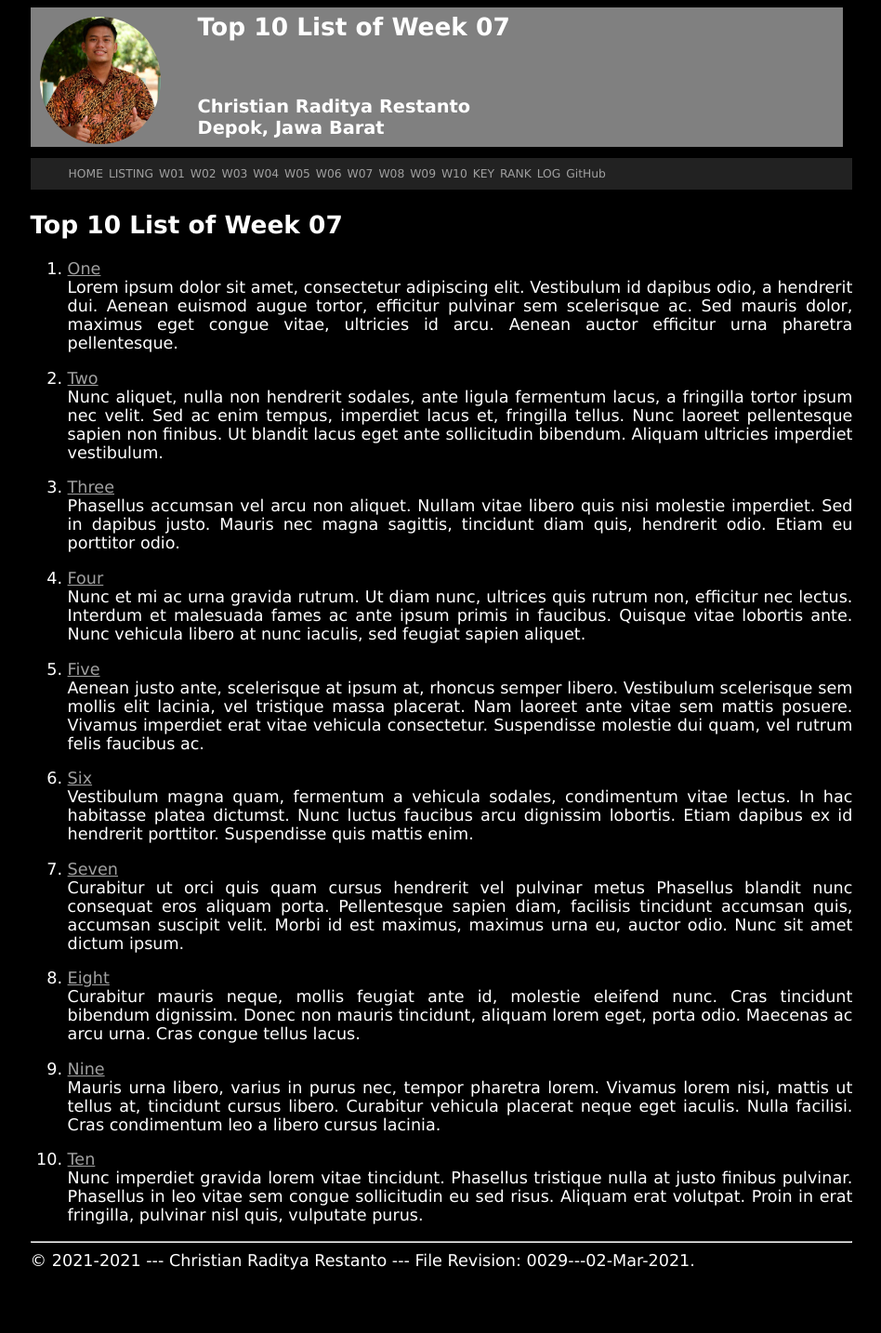
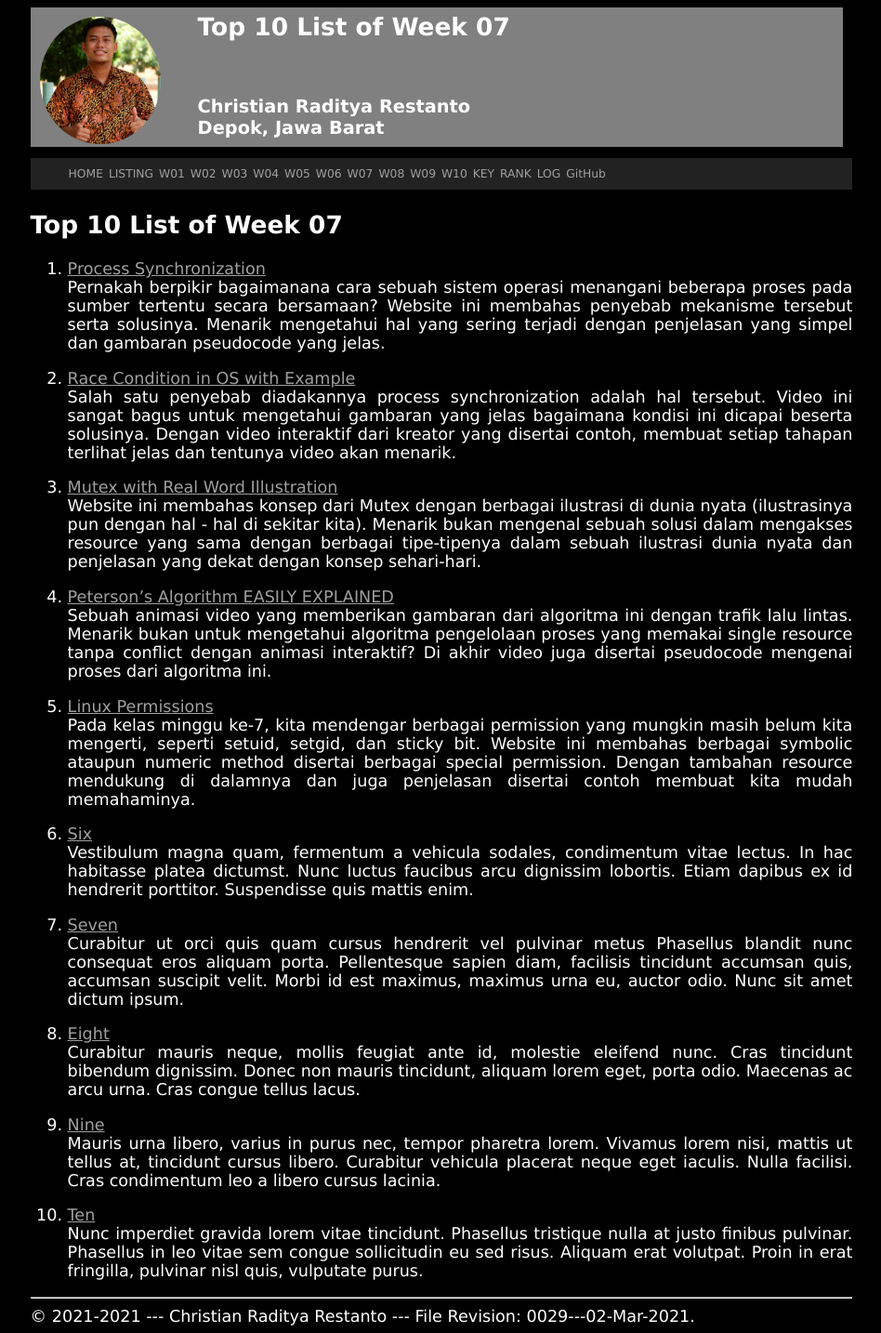
Before and after one commit to radityarestan/os211, a Jekyll site: the page built from w07.md, in a window 1280 px wide. Shown: the whole page at 93% size, without its empty margins (165-1113 px from the left). Built offline with Jekyll 4.4.1, drawn with Linux system fonts in a browser that asks for light colours; our own code applies the rules of GitHub Pages for plain Markdown files; before the commit the page ends 1374 px from its top, so only the background shows below that.

Commit message:
OS211 radityarestan

```diff
--- a/w07.md
+++ b/w07.md
@@ -5,40 +5,21 @@ permalink: /W07/
 
 # Top 10 List of Week 07
 
-1. [One](https://en.wikipedia.org/wiki/1)<br>
-Lorem ipsum dolor sit amet, consectetur adipiscing elit.
-Vestibulum id dapibus odio, a hendrerit dui.
-Aenean euismod augue tortor, efficitur pulvinar sem scelerisque ac.
-Sed mauris dolor, maximus eget congue vitae, ultricies id arcu.
-Aenean auctor efficitur urna pharetra pellentesque.
+1. [Process Synchronization](https://www.studytonight.com/operating-system/process-synchronization)<br>
+Pernakah berpikir bagaimanana cara sebuah sistem operasi menangani beberapa proses pada sumber tertentu secara bersamaan? Website ini membahas penyebab mekanisme tersebut serta solusinya. Menarik mengetahui hal yang sering terjadi dengan penjelasan yang simpel dan gambaran pseudocode yang jelas.
 
-2. [Two](https://en.wikipedia.org/wiki/2)<br>
-Nunc aliquet, nulla non hendrerit sodales, ante ligula fermentum lacus, a fringilla tortor ipsum nec velit.
-Sed ac enim tempus, imperdiet lacus et, fringilla tellus.
-Nunc laoreet pellentesque sapien non finibus.
-Ut blandit lacus eget ante sollicitudin bibendum.
-Aliquam ultricies imperdiet vestibulum.
+2. [Race Condition in OS with Example](https://www.youtube.com/watch?v=7aF0q7NfwfA)<br>
+Salah satu penyebab diadakannya process synchronization adalah hal tersebut. Video ini sangat bagus untuk mengetahui gambaran yang jelas bagaimana kondisi ini dicapai beserta solusinya. Dengan video interaktif dari kreator yang disertai contoh, membuat setiap tahapan terlihat jelas dan tentunya video akan menarik.
 
-3. [Three](https://en.wikipedia.org/wiki/3)<br>
-Phasellus accumsan vel arcu non aliquet.
-Nullam vitae libero quis nisi molestie imperdiet.
-Sed in dapibus justo.
-Mauris nec magna sagittis, tincidunt diam quis, hendrerit odio.
-Etiam eu porttitor odio.
+3. [Mutex with Real Word Illustration](https://medium.com/swlh/what-is-mutex-6127af8ced4f)<br>
+Website ini membahas konsep dari Mutex dengan berbagai ilustrasi di dunia nyata (ilustrasinya pun dengan hal - hal di sekitar kita). Menarik bukan mengenal sebuah solusi dalam mengakses resource yang sama dengan berbagai tipe-tipenya
+dalam sebuah ilustrasi dunia nyata dan penjelasan yang dekat dengan konsep sehari-hari.
 
-4. [Four](https://en.wikipedia.org/wiki/4)<br>
-Nunc et mi ac urna gravida rutrum.
-Ut diam nunc, ultrices quis rutrum non, efficitur nec lectus.
-Interdum et malesuada fames ac ante ipsum primis in faucibus.
-Quisque vitae lobortis ante.
-Nunc vehicula libero at nunc iaculis, sed feugiat sapien aliquet.
+4. [Peterson's Algorithm EASILY EXPLAINED](https://www.youtube.com/watch?v=r3Ma_4_vF2s)<br>
+Sebuah animasi video yang memberikan gambaran dari algoritma ini dengan trafik lalu lintas. Menarik bukan untuk mengetahui algoritma pengelolaan proses yang memakai single resource tanpa conflict dengan animasi interaktif? Di akhir video juga disertai pseudocode mengenai proses dari algoritma ini.
 
-5. [Five](https://en.wikipedia.org/wiki/5)<br>
-Aenean justo ante, scelerisque at ipsum at, rhoncus semper libero.
-Vestibulum scelerisque sem mollis elit lacinia, vel tristique massa placerat.
-Nam laoreet ante vitae sem mattis posuere.
-Vivamus imperdiet erat vitae vehicula consectetur.
-Suspendisse molestie dui quam, vel rutrum felis faucibus ac.
+5. [Linux Permissions](https://www.redhat.com/sysadmin/suid-sgid-sticky-bit)<br>
+Pada kelas minggu ke-7, kita mendengar berbagai permission yang mungkin masih belum kita mengerti, seperti setuid, setgid, dan sticky bit. Website ini membahas berbagai symbolic ataupun numeric method disertai berbagai special permission. Dengan tambahan resource mendukung di dalamnya dan juga penjelasan disertai contoh membuat kita mudah memahaminya.
 
 6. [Six](https://en.wikipedia.org/wiki/6)<br>
 Vestibulum magna quam, fermentum a vehicula sodales, condimentum vitae lectus.
```
Also changed, not shown: 7 other files.
